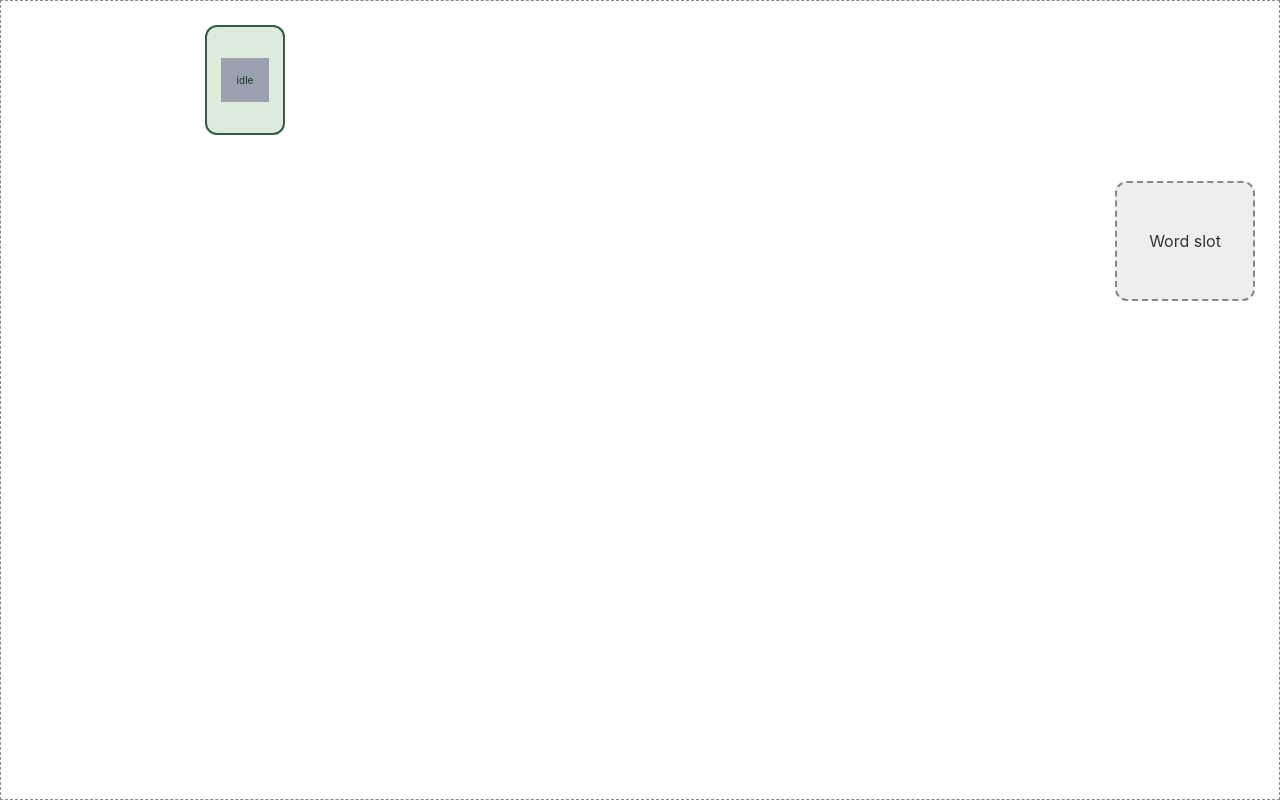
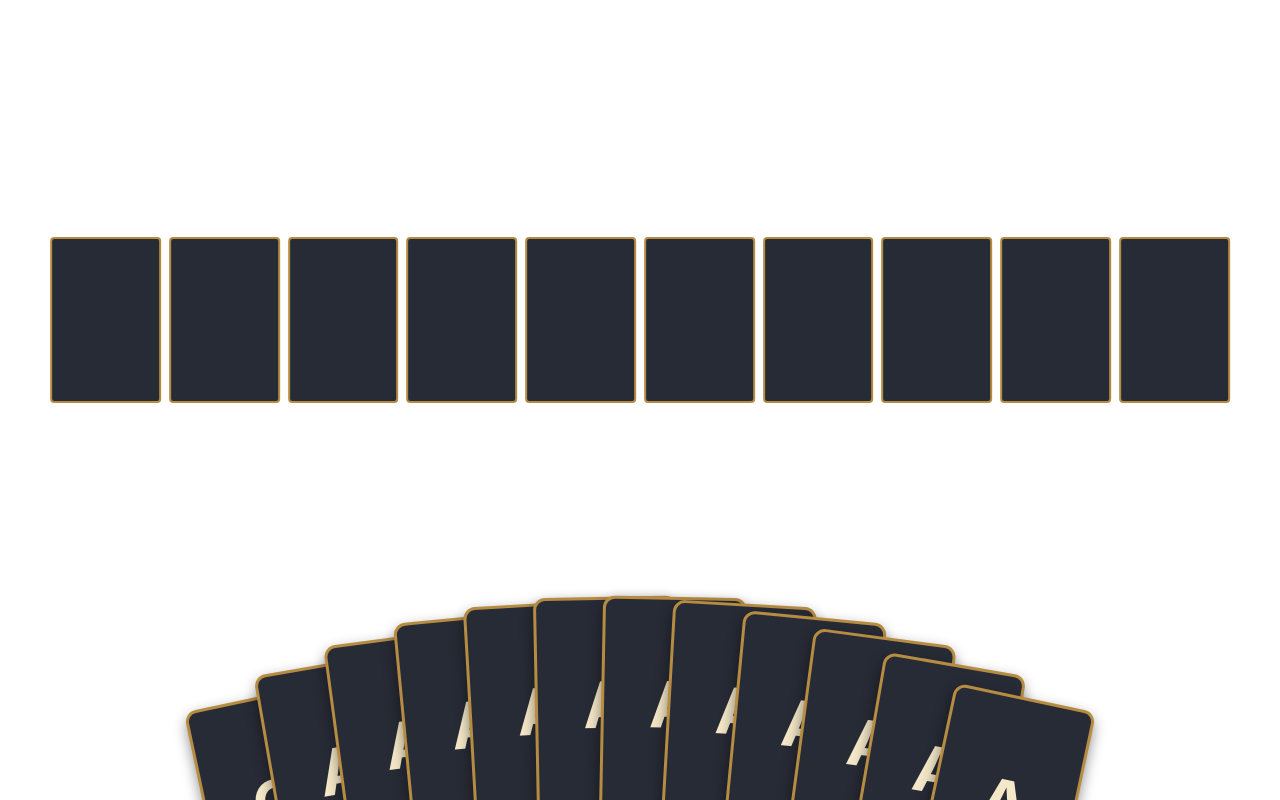
Before and after one commit to Matsadura/Waurd, a SvelteKit app in the folder frontend/: page /arena in a window 1280 px wide. Built offline with nearby package versions, Linux system fonts and the light colour scheme.

Commit message:
[ADD] Glyph hand styling

```diff
--- a/frontend/src/routes/arena/+page.svelte
+++ b/frontend/src/routes/arena/+page.svelte
@@ -1,101 +1,139 @@
 <script lang="ts">
-	let x = $state(0);
-	let y = $state(0);
-	let GlyphState = $state('idle');
+	type Glyph = {
+		id: string;
+		letter: string;
+	};
 
-	let pointerId: Number = -1;
-	let startPointerX = 0;
-	let startPointerY = 0;
-	let startX = 0;
-	let startY = 0;
+	const EASE = 'cubic-bezier(0.2, 0.85, 0.2, 1)';
 
-	function startDrag(event: PointerEvent) {
-		if (event.isPrimary && event.button === 0 && GlyphState === 'idle') {
-			event.preventDefault();
+	const FEEL = {
+		// Card
+		cardWidth: 144,
+		cardHeight: 216,
+		cardBottom: -12,
 
-			pointerId = event.pointerId;
+		// Resting hand
+		spacing: 62,
+		curvature: 3.2,
+		rotation: 3.5,
+		maxFan: 12,
+		edgePadding: 16,
 
-			startPointerX = event.clientX;
-			startPointerY = event.clientY;
+		// Focused glyph
+		lift: 15,
+		scale: 1.06,
 
-			startX = x;
-			startY = y;
+		// Neighbors of the focused glyph
+		neighborPush: 68,
 
-			const element = event.currentTarget;
+		// Shadows
+		shadow: '0 6px 14px #0007',
+		focusShadow: '0 18px 35px #0009, 0 0 16px #e8b86655',
 
-			if (element instanceof HTMLElement) {
-				element.setPointerCapture(event.pointerId);
-				GlyphState = 'dragging';
-				updateTarget(event.clientX, event.clientY);
+		// Motion profiles
+		motion: {
+			idle: { duration: 460, easing: EASE },
+			focus: { duration: 460, easing: EASE },
+			neighbor: { duration: 460, easing: EASE }
+		}
+	};
+
+	let hand = $state<Glyph[]>([
+		{ id: 'g1', letter: 'C' },
+		{ id: 'g2', letter: 'A' },
+		{ id: 'g3', letter: 'A' },
+		{ id: 'g4', letter: 'A' },
+		{ id: 'g5', letter: 'A' },
+		{ id: 'g6', letter: 'A' },
+		{ id: 'g7', letter: 'A' },
+		{ id: 'g8', letter: 'A' },
+		{ id: 'g9', letter: 'A' },
+		{ id: 'g10', letter: 'A' },
+		{ id: 'g11', letter: 'A' },
+		{ id: 'g12', letter: 'A' }
+	]);
+
+	let focusedIndex = $state<number>(-1);
+
+	type Pose = 'idle' | 'focus' | 'before' | 'after';
+
+	function poseOf(index: number): Pose {
+		if (focusedIndex === -1) return 'idle';
+		if (index === focusedIndex) return 'focus';
+		return index < focusedIndex ? 'before' : 'after';
+	}
+
+	function hover(glyphIndex: number, event: PointerEvent) {
+		if (event.pointerType !== 'touch') {
+			if (glyphIndex !== hand.length - 1) {
+				focusedIndex = glyphIndex;
+			} else {
+				// const rect = (event.currentTarget as HTMLElement).getBoundingClientRect();
+				// const isInLeftHalf = event.clientX < rect.left + rect.width / 3*2;
+				// console.log('isInLeftHalf', isInLeftHalf, event.clientX, rect.left + rect.width / 2);
+				// if (isInLeftHalf) {
+				//     focusedIndex = glyphIndex;
+				// }
+				focusedIndex = glyphIndex;
 			}
 		}
 	}
 
-	function moveDrag(event: PointerEvent) {
-		if (GlyphState === 'dragging' && event.pointerId === pointerId) {
-			let dx = event.clientX - startPointerX;
-			let dy = event.clientY - startPointerY;
+	const motionVars = Object.entries(FEEL.motion)
+		.map(([pose, m]) => `--${pose}-duration: ${m.duration}ms; --${pose}-ease: ${m.easing};`)
+		.join('\n');
 
-			x = startX + dx;
-			y = startY + dy;
-			updateTarget(event.clientX, event.clientY);
-		}
-	}
-
-	function endDrag(event: PointerEvent) {
-		if (event.pointerId === pointerId) {
-			moveDrag(event);
-
-			GlyphState = 'idle';
-			pointerId = -1;
-		}
-	}
-
-	function cancelDrag(event: PointerEvent) {
-		if (event.pointerId === pointerId) {
-			x = startX;
-			y = startY;
-
-			GlyphState = 'idle';
-			pointerId = -1;
-		}
-	}
-
-	let dropTarget = $state<HTMLDivElement>();
-	let isOverTarget = $state(false);
-
-	function updateTarget(pointerX: number, pointerY: number) {
-		if (dropTarget) {
-			const rect = dropTarget.getBoundingClientRect();
-
-			isOverTarget =
-				pointerX >= rect.left &&
-				pointerX <= rect.right &&
-				pointerY >= rect.top &&
-				pointerY <= rect.bottom;
-		}
-	}
+	const feelVars = `
+        --card-w: ${FEEL.cardWidth}px;
+        --card-h: ${FEEL.cardHeight}px;
+        --card-bottom: ${FEEL.cardBottom}px;
+        --spacing: ${FEEL.spacing}px;
+        --edge: ${FEEL.edgePadding}px;
+        --curvature: ${FEEL.curvature}px;
+        --rotation: ${FEEL.rotation}deg;
+        --max-fan: ${FEEL.maxFan}deg;
+        --lift: ${FEEL.lift}px;
+        --scale: ${FEEL.scale};
+        --push: ${FEEL.neighborPush}px;
+        --shadow-rest: ${FEEL.shadow};
+        --shadow-focus: ${FEEL.focusShadow};
+        ${motionVars}
+    `;
 </script>
 
 <div class="arena">
-	<button
-		type="button"
-		class="glyph"
-		class:dragging={GlyphState === 'dragging'}
-		style:transform={`translate(${x}px, ${y}px)`}
-		onpointerdown={startDrag}
-		onpointermove={moveDrag}
-		onpointerup={endDrag}
-		onpointercancel={cancelDrag}
-		onlostpointercapture={cancelDrag}
+	<div class="word">
+		<div class="word-slot"></div>
+		<div class="word-slot"></div>
+		<div class="word-slot"></div>
+		<div class="word-slot"></div>
+		<div class="word-slot"></div>
+		<div class="word-slot"></div>
+		<div class="word-slot"></div>
+		<div class="word-slot"></div>
+		<div class="word-slot"></div>
+		<div class="word-slot"></div>
+	</div>
+
+	<div
+		class="hand"
+		role="group"
+		aria-label="Glyph hand"
+		style={feelVars}
+		style:--n={hand.length}
+		onpointerleave={() => (focusedIndex = -1)}
 	>
-		<span class="bg-gray-400 p-4">
-			{GlyphState}
-		</span>
-	</button>
-
-	<div bind:this={dropTarget} class="drop-target" class:highlighted={isOverTarget}>
-		{isOverTarget ? 'Release here' : 'Word slot'}
+		{#each hand as glyph, i (glyph.id)}
+			<div
+				class="card"
+				role="presentation"
+				data-pose={poseOf(i)}
+				style:--o={i - (hand.length - 1) / 2}
+				onpointerenter={(event) => hover(i, event)}
+			>
+				{glyph.letter}
+			</div>
+		{/each}
 	</div>
 </div>
 
@@ -103,60 +141,110 @@
 	.arena {
 		position: relative;
 		height: 100vh;
-		border: 1px dashed #888;
-		overflow: hidden;
 	}
 
-	.glyph {
+	.word {
 		position: absolute;
-		left: 204px;
-		top: 24px;
-		width: 80px;
-		height: 110px;
-		border: 2px solid #355c44;
-		border-radius: 12px;
-		background: #dcebdc;
-		color: #183322;
-		font-size: 10px;
-		cursor: grab;
-		user-select: none;
-		touch-action: none;
-		transition: transform 40ms ease-in-out;
+		margin: 0;
+		padding: 0;
+
+		transform: translate(-50%, 50%);
+		bottom: 60%;
+		left: 50%;
+
+		display: flex;
+		justify-content: center;
 	}
 
-	.glyph.dragging {
-		cursor: grabbing;
-		background: #b8d8b8;
+	.word-slot {
+		display: inline-block;
+		--by: 1.3;
+		width: calc(144px / var(--by));
+		height: calc(216px / var(--by));
+		margin: 0 4px;
+		border: 2px solid #b68c43;
+		border-radius: 4px;
+		background-color: #272b35;
 	}
 
-	.drop-target {
+	.hand {
+		position: fixed;
+		inset: auto 0 0;
+		margin-inline: auto;
+		width: min(95vw, 800px);
+		height: 0;
+		user-select: none;
+		--step: max(
+			0px,
+			min(var(--spacing), (100cqw - var(--card-w) - 2 * var(--edge)) / max(var(--n) - 1, 1))
+		);
+		--angle-step: min(var(--rotation), var(--max-fan) / max((var(--n) - 1) / 2, 1));
+	}
+
+	.card {
 		position: absolute;
-		right: 24px;
-		top: 180px;
-		width: 140px;
-		height: 120px;
-		box-sizing: border-box;
+		bottom: var(--card-bottom);
+		left: calc(50% + var(--o) * var(--step) - var(--card-w) / 2);
+		width: var(--card-w);
+		height: var(--card-h);
+		z-index: var(--z);
+		pointer-events: auto;
 
 		display: grid;
 		place-items: center;
+		box-sizing: border-box;
+		border: 3px solid #b68c43;
+		border-radius: 12px;
+		background: #272b35;
+		color: #f5e8c8;
+		font-size: 64px;
+		font-weight: 700;
 
-		border: 2px dashed #888;
-		border-radius: 12px;
-		background: #eeeeee;
-		color: #333;
+		transform-origin: center bottom;
+		translate: var(--x) var(--y);
+		rotate: var(--a);
+		scale: var(--s);
+		box-shadow: var(--shadow);
 
-		transition:
-			background-color 120ms,
-			border-color 120ms;
+		transition-property: translate, rotate, scale, box-shadow;
+		transition-duration: var(--duration);
+		transition-timing-function: var(--ease);
+
+		--x: 0px;
+		--y: calc(var(--o) * var(--o) * var(--curvature));
+		--a: calc(var(--o) * var(--angle-step));
+		--s: 1;
+		--z: 0;
+		--shadow: var(--shadow-rest);
+		--duration: var(--idle-duration);
+		--ease: var(--idle-ease);
 	}
 
-	.drop-target.highlighted {
-		border-color: #287344;
-		background: #c8e8d0;
+	.card[data-pose='focus'] {
+		--y: calc(var(--lift) * -1);
+		--a: 0deg; /* this causes to move in buggy way when hovere in its edge */
+		--s: calc(var(--scale) * 1.2);
+		--z: 10;
+		--shadow: var(--shadow-focus);
+		--duration: var(--focus-duration);
+		--ease: var(--focus-ease);
 	}
 
-	/* Keep the dragged Glyph above the target. */
-	.glyph {
-		z-index: 1;
+	.card[data-pose='before'] {
+		--x: calc(var(--push) * -1);
+		--duration: var(--neighbor-duration);
+		--ease: var(--neighbor-ease);
+	}
+
+	.card[data-pose='after'] {
+		--x: var(--push);
+		--duration: var(--neighbor-duration);
+		--ease: var(--neighbor-ease);
+	}
+
+	@media (prefers-reduced-motion: reduce) {
+		.card {
+			transition-duration: 0ms;
+		}
 	}
 </style>
```
